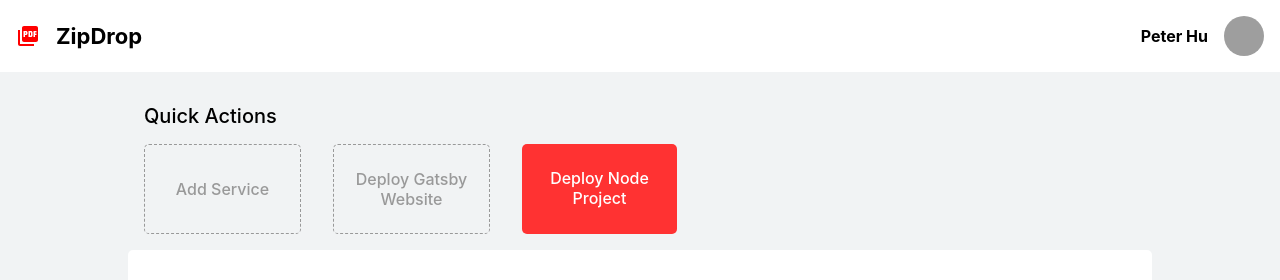
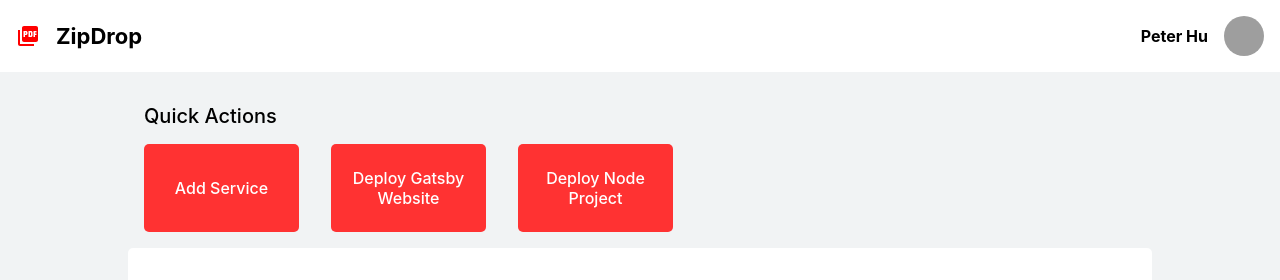
Before and after one commit to Rongjun-Hu/MountainPass-interview, a React (Create React App) app: page / in a window 1280 px wide. Shown: the top 280 px of the page. Built offline with nearby package versions, Linux system fonts and the light colour scheme; no server answers; grey boxes are pictures that could not be loaded.

Commit message:
Changed props name.

```diff
--- a/src/components/ButtonBox/index.js
+++ b/src/components/ButtonBox/index.js
@@ -1,11 +1,11 @@
 import "./ButtonBox.css";
 
-const ButtonBox = ({ description, version, isDashed }) => {
+const ButtonBox = ({ description, version, hasStyle, solid }) => {
   return (
-    <div className={isDashed ? "buttonBox buttonBox--dashed" : "buttonBox"}>
+    <div className={hasStyle ? `buttonBox ${solid}` : `buttonBox`}>
       <div className="buttonBox__info">
         <p>{description}</p>
-        <p className="buttonBox__version">{version}</p>
+        <p className="buttonBox__version">{version && `v ${version}`}</p>
       </div>
     </div>
   );
```
